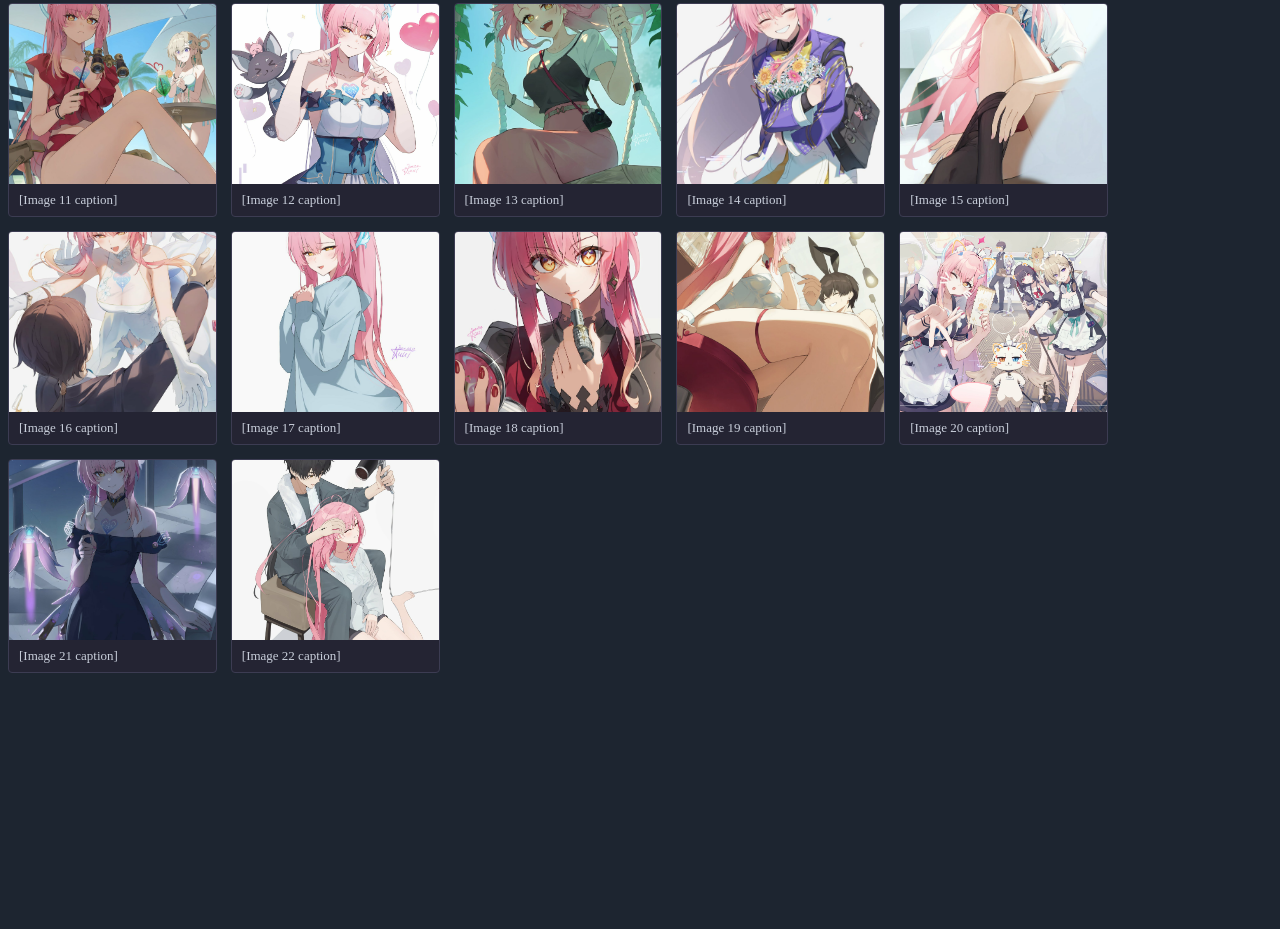
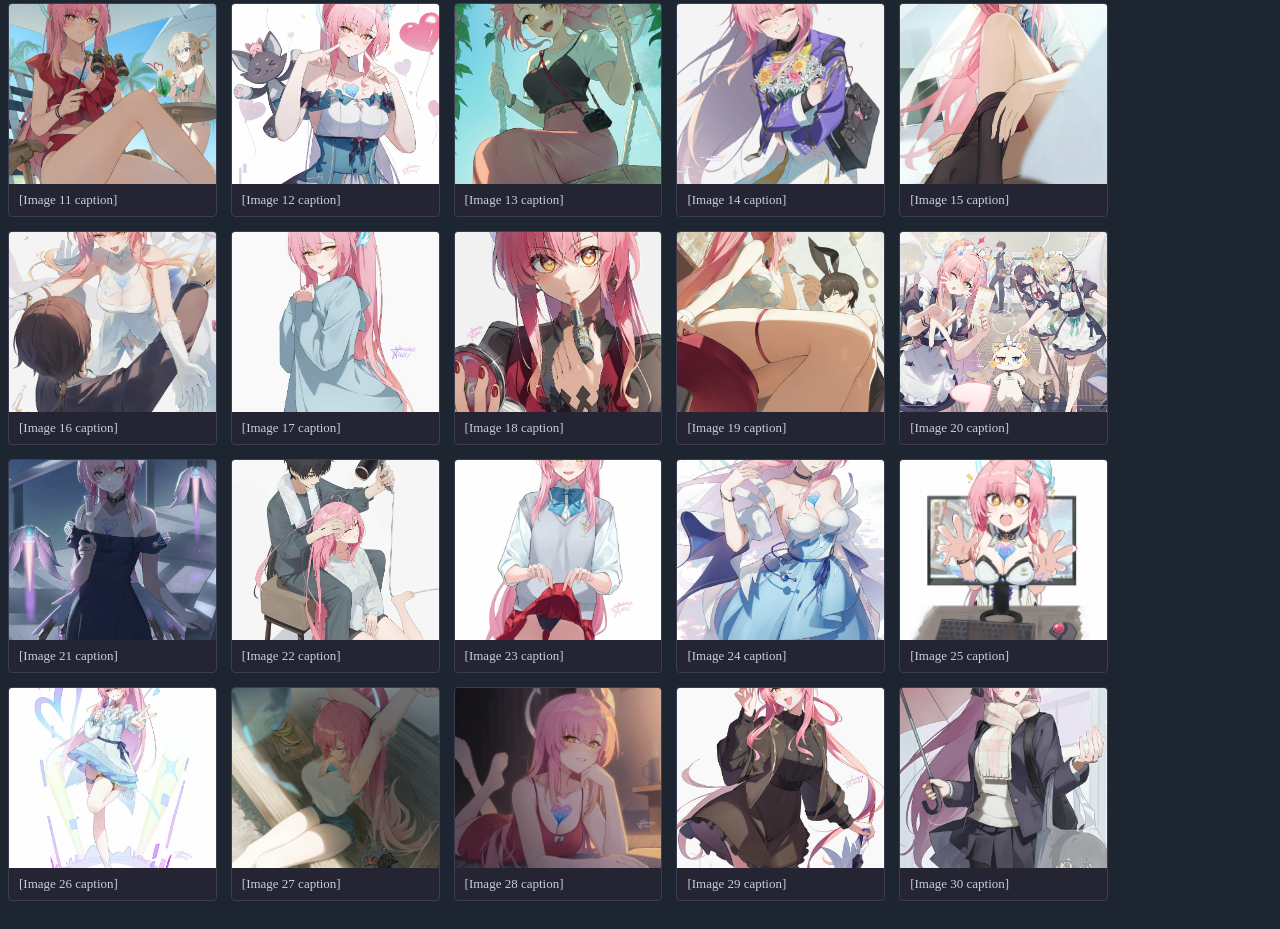
Before and after one commit to DukeErizzia/Wiki-Aemeath, a plain HTML site: page Pages/Gallery/gallery.html in a window 1280 px wide. Shown: the part 882-1811 px from the top of the page. Before the commit the page ends 1583 px from the top, so only its background shows below. Drawn offline with Linux system fonts and the light colour scheme.

Commit message:
Update: -Added more images on the gallery page.

```diff
--- a/Pages/Gallery/gallery.html
+++ b/Pages/Gallery/gallery.html
@@ -190,6 +190,54 @@
                 </a>
                 <figcaption>[Image 22 caption]</figcaption>
             </figure>
+            <figure class="gallery-item" data-cat="fan">
+                <a href="../../Images/Aemeath (13).jpg" data-full="../../Images/Aemeath (13).jpg" data-caption="[Image 23 caption]">
+                    <img src="../../Images/Aemeath (13).jpg" alt="[Image 23 description]" loading="lazy">
+                </a>
+                <figcaption>[Image 23 caption]</figcaption>
+            </figure>
+            <figure class="gallery-item" data-cat="fan">
+                <a href="../../Images/Aemeath (14).jpg" data-full="../../Images/Aemeath (14).jpg" data-caption="[Image 24 caption]">
+                    <img src="../../Images/Aemeath (14).jpg" alt="[Image 24 description]" loading="lazy">
+                </a>
+                <figcaption>[Image 24 caption]</figcaption>
+            </figure>
+            <figure class="gallery-item" data-cat="fan">
+                <a href="../../Images/Aemeath (15).jpg" data-full="../../Images/Aemeath (15).jpg" data-caption="[Image 25 caption]">
+                    <img src="../../Images/Aemeath (15).jpg" alt="[Image 25 description]" loading="lazy">
+                </a>
+                <figcaption>[Image 25 caption]</figcaption>
+            </figure>
+            <figure class="gallery-item" data-cat="fan">
+                <a href="../../Images/Aemeath (16).jpg" data-full="../../Images/Aemeath (16).jpg" data-caption="[Image 26 caption]">
+                    <img src="../../Images/Aemeath (16).jpg" alt="[Image 26 description]" loading="lazy">
+                </a>
+                <figcaption>[Image 26 caption]</figcaption>
+            </figure>
+            <figure class="gallery-item" data-cat="fan">
+                <a href="../../Images/Aemeath (17).jpg" data-full="../../Images/Aemeath (17).jpg" data-caption="[Image 27 caption]">
+                    <img src="../../Images/Aemeath (17).jpg" alt="[Image 27 description]" loading="lazy">
+                </a>
+                <figcaption>[Image 27 caption]</figcaption>
+            </figure>
+            <figure class="gallery-item" data-cat="fan">
+                <a href="../../Images/Aemeath (18).jpg" data-full="../../Images/Aemeath (18).jpg" data-caption="[Image 28 caption]">
+                    <img src="../../Images/Aemeath (18).jpg" alt="[Image 28 description]" loading="lazy">
+                </a>
+                <figcaption>[Image 28 caption]</figcaption>
+            </figure>
+            <figure class="gallery-item" data-cat="fan">
+                <a href="../../Images/Aemeath (19).jpg" data-full="../../Images/Aemeath (19).jpg" data-caption="[Image 29 caption]">
+                    <img src="../../Images/Aemeath (19).jpg" alt="[Image 29 description]" loading="lazy">
+                </a>
+                <figcaption>[Image 29 caption]</figcaption>
+            </figure>
+            <figure class="gallery-item" data-cat="fan">
+                <a href="../../Images/Aemeath (20).jpg" data-full="../../Images/Aemeath (20).jpg" data-caption="[Image 30 caption]">
+                    <img src="../../Images/Aemeath (20).jpg" alt="[Image 30 description]" loading="lazy">
+                </a>
+                <figcaption>[Image 30 caption]</figcaption>
+            </figure>
     </div>
 </section>
 
```
